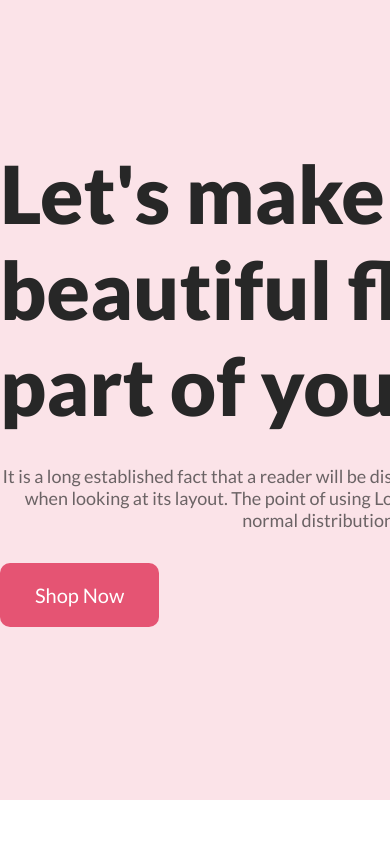
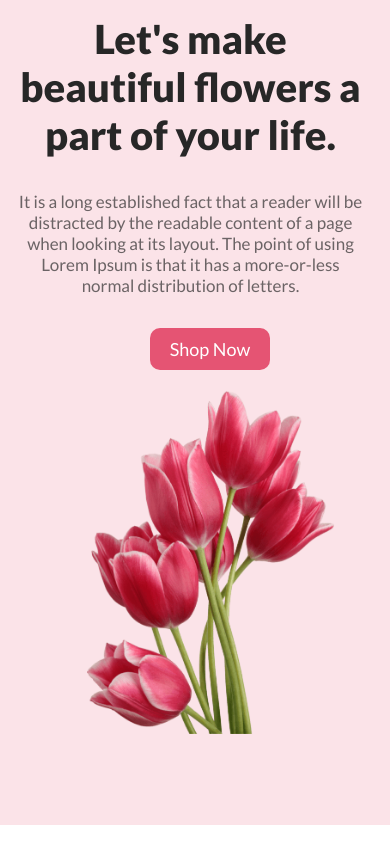
Before and after one commit to ideafixitltd/flower_shop, a plain HTML site: page index.html in a window 390 px wide. Shown: the top 844 px of the page. Drawn offline with Linux system fonts and the light colour scheme.

Commit message:
banner section responsive design

```diff
--- a/css/style.css
+++ b/css/style.css
@@ -35,6 +35,7 @@
     gap:0px 90px;
     align-items: center;
     justify-content: space-between;
+    overflow:hidden;
 }
 .banner_heading{
     font-size:80px;
@@ -65,6 +66,7 @@
     align-items: center;
     gap:25px;
     margin-top:70px;
+    overflow:hidden;
 }
 .featured_image {
     width: 460px;
@@ -102,6 +104,7 @@
     justify-content: space-between;
     align-items: center;
     margin-top: 120px;
+    overflow:hidden;
 }
 .featherBox {
     width: 450px;
@@ -192,3 +195,40 @@ footer{
     text-align: center;
     margin-top:25px;
 }
+
+/*media quaries start*/
+/*mobile device and max width 575px*/
+@media screen and (max-width:575px){
+    .banner{
+        height:825px !important;
+    }
+    .banner_container{
+        display:flex;
+        flex-direction:column;
+        align-items: flex-start;
+        padding: 15px !important;
+        max-width:100% !important;
+    }
+    .banner_heading{
+        font-size:40px;
+        text-align:center;
+        max-width:90%;
+    }
+    .section_discription{
+        max-width:90%;
+        font-size:17px;
+    }
+    .btn_primary{
+        font-size:18px;
+        margin:0 auto 20px auto;
+        padding:10px 20px;
+        display: block;
+    }
+    .banner_image {
+        max-width: 70%;
+        display: block;
+        margin: auto;
+      }
+}
+
+/*medium device and min width 576px*/
```
